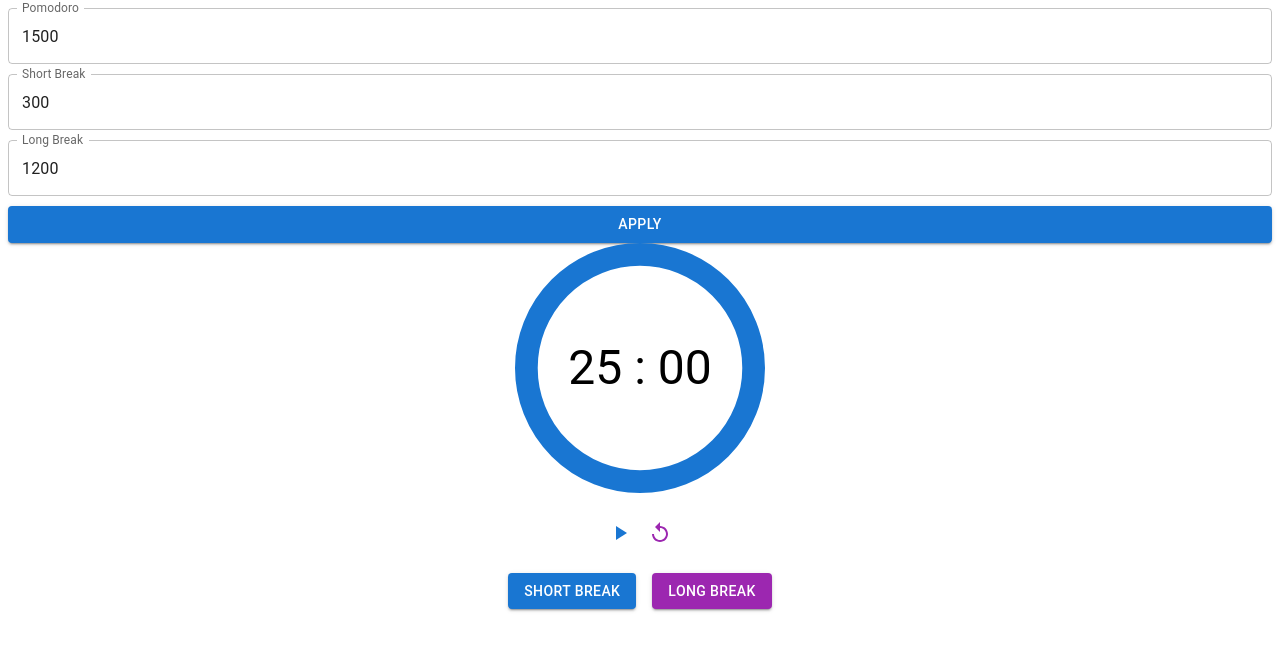
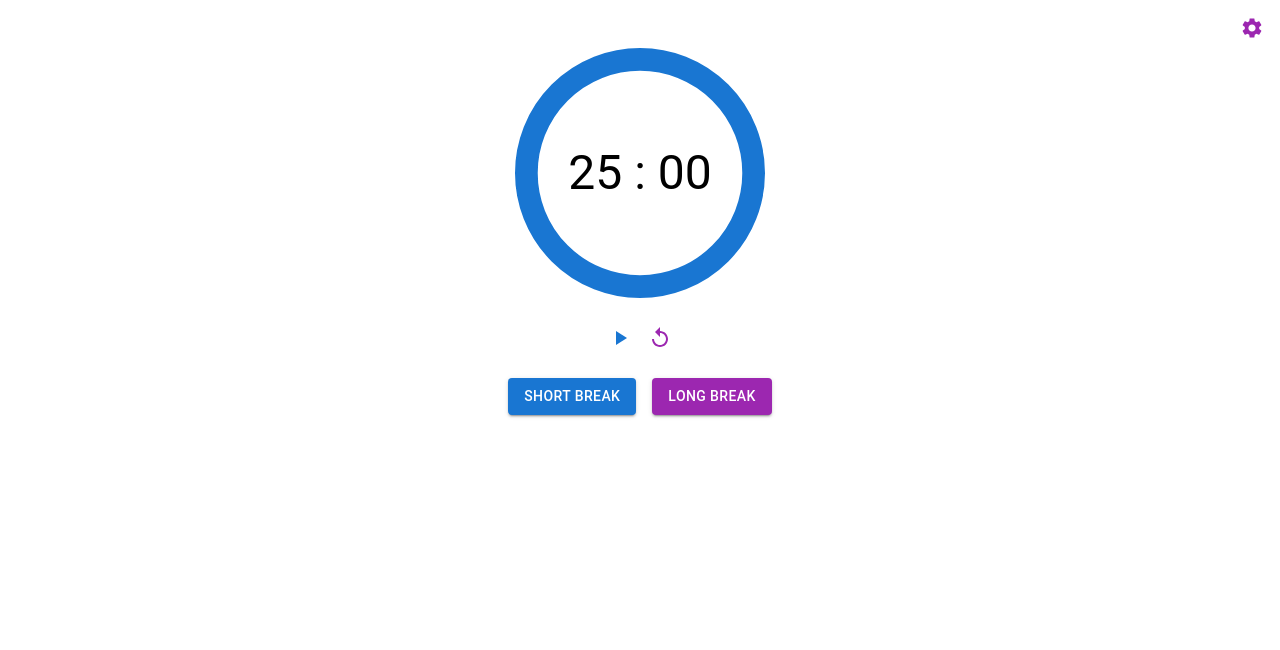
Before and after one commit to SebaaAguilera/pomodoro, a Next.js app: page / in a window 1280 px wide. Shown: the top 650 px of the page. Built offline with nearby package versions, Linux system fonts and the light colour scheme.

Commit message:
upd: settings toggler

```diff
--- /dev/null
+++ b/src/components/SettingsButton/index.js
@@ -0,0 +1,14 @@
+import React from 'react'
+import IconButton from '@mui/material/IconButton'
+import Settings from '@mui/icons-material/Settings'
+
+
+const SettingsButton = ({ showSettings }) => {
+  return (
+    <IconButton color="secondary" onClick={showSettings}>
+      <Settings />
+    </IconButton>
+  )
+}
+
+export default SettingsButton
--- a/src/components/TimerConfig/index.js
+++ b/src/components/TimerSettings/index.js
@@ -3,7 +3,7 @@ import Box from '@mui/material/Box'
 import Button from '@mui/material/Button'
 import TextField from '@mui/material/TextField'
 
-const TimerConfig = ({ timersSeconds, setTimersSeconds }) => {
+const TimerSettings = ({ timersSeconds, setTimersSeconds, hideSettings }) => {
   const pomodoroRef = useRef(null)
   const shortBreakRef = useRef(null)
   const longBreakRef = useRef(null)
@@ -16,6 +16,8 @@ const TimerConfig = ({ timersSeconds, setTimersSeconds }) => {
       SHORT_BREAK: parseInt(shortBreakRef.current.value),
       LONG_BREAK: parseInt(longBreakRef.current.value)
     })
+
+    hideSettings()
   }
 
   return (
@@ -57,4 +59,4 @@ const TimerConfig = ({ timersSeconds, setTimersSeconds }) => {
   )
 }
 
-export default TimerConfig
+export default TimerSettings
--- a/src/pages/index.js
+++ b/src/pages/index.js
@@ -1,14 +1,16 @@
 import Head from 'next/head'
 import { Inter } from 'next/font/google'
 import { useCallback, useState } from 'react'
+import SettingsButton from '@/components/SettingsButton'
 import Timer from '@/components/Timer'
 import TimerSelect from '@/components/TimerSelect'
-import TimerConfig from '@/components/TimerConfig'
+import TimerSettings from '@/components/TimerSettings'
 
 const inter = Inter({ subsets: ['latin'] })
 
 export default function Home() {
 
+  const [isSettingsOpen, setIsSettingsOpen] = useState(false)
   const [timer, setTimer] = useState('POMODORO')
   const [timersSeconds, setTimersSeconds] = useState({
     POMODORO: 25 * 60,
@@ -29,9 +31,30 @@ export default function Home() {
         <link rel="icon" href="/favicon.ico" />
       </Head>
       <main>
-        <TimerConfig timersSeconds={timersSeconds} setTimersSeconds={setTimersSeconds}/>
-        <Timer timer={timer} timersSeconds={timersSeconds}/>
-        <TimerSelect timer={timer} updateTimer={updateTimer}/>
+        {
+          isSettingsOpen ?
+          <TimerSettings
+            timersSeconds={timersSeconds}
+            setTimersSeconds={setTimersSeconds}
+            hideSettings={() => setIsSettingsOpen(false)}
+          />
+          :
+          <>
+            <div style={{ display: "flex", justifyContent: "right"}}>
+              <SettingsButton
+                showSettings={() => setIsSettingsOpen(true)}
+              />
+            </div>
+            <Timer
+              timer={timer}
+              timersSeconds={timersSeconds}
+            />
+            <TimerSelect
+              timer={timer}
+              updateTimer={updateTimer}
+            />
+          </>
+        }
       </main>
     </>
   )
```
